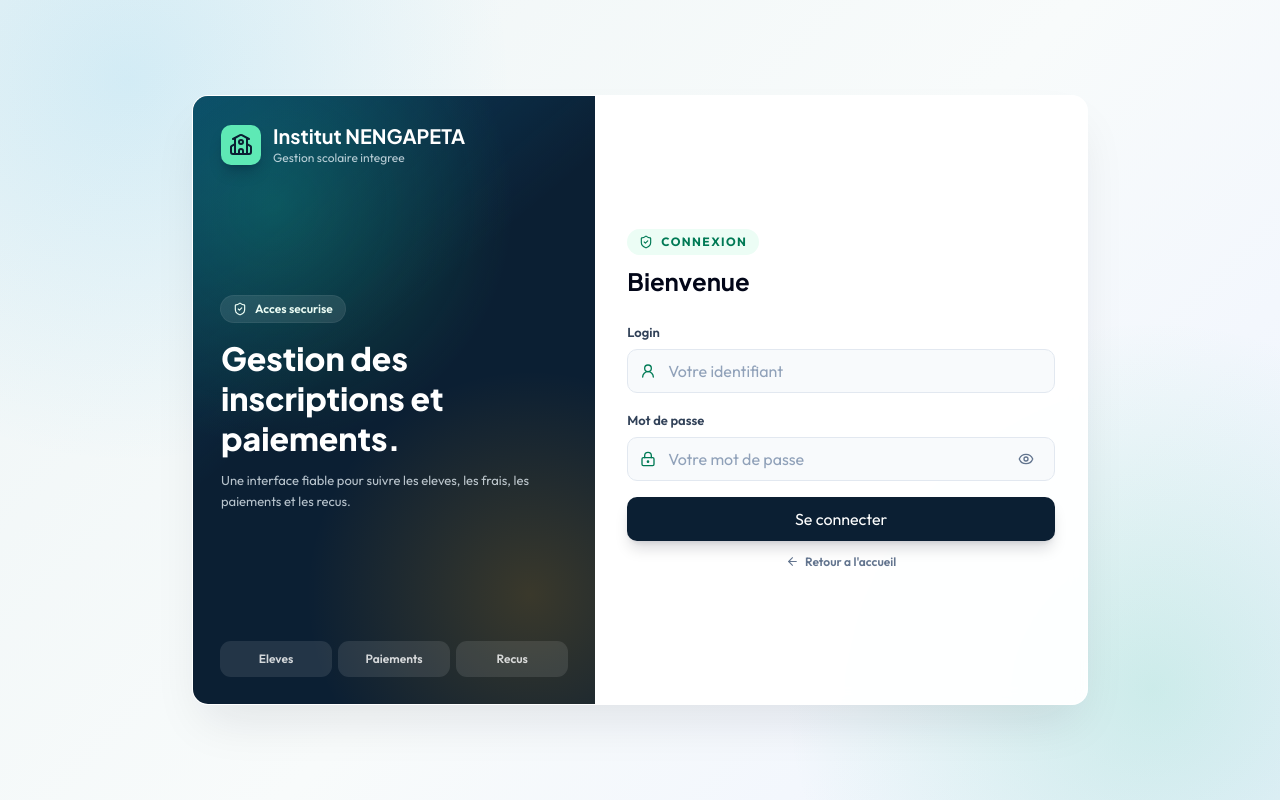
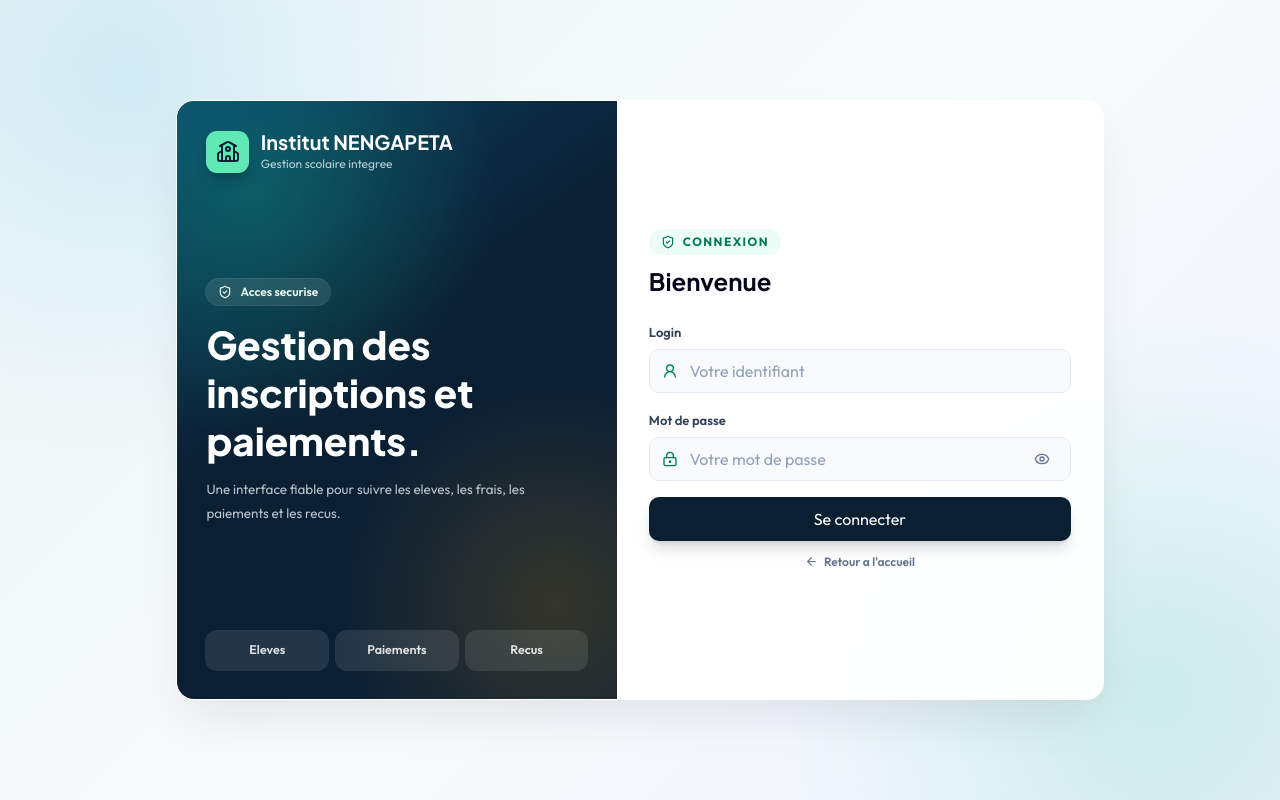
Before and after one commit to Amani-S21/Gestion_Inscript_Paiement_School, a React (Vite) app in the folder frontend/: page /login in a window 1280 px wide. Built offline with nearby package versions, Linux system fonts and the light colour scheme; no server answers.

Commit message:
update project

```diff
--- a/frontend/src/pages/auth/LoginPage.tsx
+++ b/frontend/src/pages/auth/LoginPage.tsx
@@ -31,47 +31,51 @@ export function LoginPage() {
   };
 
   return (
-    <main className="relative grid min-h-[100dvh] place-items-center overflow-x-hidden bg-[#eef5f6] px-2 py-3 sm:px-4 sm:py-5 md:h-[100dvh] md:min-h-0 md:overflow-hidden md:py-2">
+    <main className="relative grid min-h-[100dvh] place-items-center overflow-x-hidden bg-[#eef5f6] px-2 py-3 sm:px-4 sm:py-5 lg:h-[100dvh] lg:min-h-0 lg:overflow-hidden lg:py-3">
       <div className="absolute inset-0 bg-[radial-gradient(circle_at_10%_10%,rgba(14,165,233,0.13),transparent_24rem),radial-gradient(circle_at_90%_86%,rgba(16,185,129,0.16),transparent_23rem),linear-gradient(135deg,#eef5f6_0%,#f8fbfb_52%,#eef3ff_100%)]" />
-      <section className="relative grid min-w-0 w-full max-w-[min(56rem,calc(100vw-1rem))] overflow-hidden rounded-[16px] border border-white/80 bg-white/95 shadow-2xl shadow-slate-900/10 backdrop-blur md:h-[calc(100dvh-1rem)] md:max-h-[590px] md:min-h-0 md:grid-cols-[0.9fr_1.1fr] lg:max-h-[610px]">
-        <div className="relative hidden bg-[#0b1f33] p-[clamp(1rem,2.2vw,1.75rem)] text-white md:block">
-          <div className="absolute inset-0 bg-[linear-gradient(140deg,rgba(14,165,233,.26),transparent_42%),radial-gradient(circle_at_20%_18%,rgba(16,185,129,.28),transparent_15rem),radial-gradient(circle_at_84%_82%,rgba(245,158,11,.20),transparent_14rem)]" />
-          <div className="relative flex h-full flex-col justify-between">
+      <section className="relative grid min-w-0 w-full max-w-[min(27rem,calc(100vw-1rem))] overflow-hidden rounded-[18px] border border-white/80 bg-white/95 shadow-2xl shadow-slate-900/10 backdrop-blur lg:h-[min(600px,calc(100dvh-1.5rem))] lg:min-h-0 lg:max-w-[min(58rem,calc(100vw-1.5rem))] lg:grid-cols-[0.95fr_1.05fr]">
+        <aside className="relative hidden min-h-0 overflow-hidden bg-[#0b1f33] p-[clamp(1.1rem,2.3vw,1.9rem)] text-white lg:block">
+          <div className="absolute inset-0 bg-[linear-gradient(145deg,rgba(14,165,233,.28),transparent_43%),radial-gradient(circle_at_18%_16%,rgba(16,185,129,.3),transparent_15rem),radial-gradient(circle_at_86%_84%,rgba(245,158,11,.18),transparent_14rem)]" />
+          <div className="relative flex h-full flex-col justify-between gap-4">
             <div className="flex items-center gap-3">
-              <div className="grid h-[clamp(2rem,3.4vw,2.5rem)] w-[clamp(2rem,3.4vw,2.5rem)] place-items-center rounded-[10px] bg-emerald-300 text-[#0b1f33] shadow-lg shadow-slate-950/20">
-                <School className="h-[clamp(1.1rem,2vw,1.5rem)] w-[clamp(1.1rem,2vw,1.5rem)]" />
+              <div className="grid h-[clamp(2.1rem,3.4vw,2.65rem)] w-[clamp(2.1rem,3.4vw,2.65rem)] place-items-center rounded-[11px] bg-emerald-300 text-[#0b1f33] shadow-lg shadow-slate-950/20">
+                <School className="h-[clamp(1.15rem,2vw,1.5rem)] w-[clamp(1.15rem,2vw,1.5rem)]" />
               </div>
               <div className="min-w-0">
                 <p className="heading text-[clamp(1rem,1.55vw,1.25rem)] font-bold leading-tight">Institut NENGAPETA</p>
                 <p className="text-[clamp(0.65rem,1vw,0.75rem)] text-sky-50/75">Gestion scolaire integree</p>
               </div>
             </div>
+
             <div>
-              <div className="mb-[clamp(0.6rem,1.5vw,1rem)] inline-flex items-center gap-2 rounded-full bg-white/10 px-3 py-1 text-[clamp(0.65rem,1vw,0.75rem)] font-semibold text-emerald-50 ring-1 ring-white/15">
+              <div className="mb-[clamp(0.7rem,1.5vw,1rem)] inline-flex items-center gap-2 rounded-full bg-white/10 px-3 py-1 text-[clamp(0.65rem,1vw,0.75rem)] font-semibold text-emerald-50 ring-1 ring-white/15">
                 <ShieldCheck className="h-[clamp(0.75rem,1.2vw,0.875rem)] w-[clamp(0.75rem,1.2vw,0.875rem)]" />
                 Acces securise
               </div>
-              <p className="heading max-w-md text-[clamp(1.35rem,2.7vw,2rem)] font-extrabold leading-tight">Gestion des inscriptions et paiements.</p>
-              <p className="mt-[clamp(0.5rem,1.2vw,0.75rem)] max-w-sm text-[clamp(0.7rem,1.05vw,0.8125rem)] leading-[1.65] text-sky-50/75">
+              <h2 className="heading max-w-md text-[clamp(1.45rem,3vw,2.4rem)] font-extrabold leading-tight">
+                Gestion des inscriptions et paiements.
+              </h2>
+              <p className="mt-[clamp(0.55rem,1.2vw,0.85rem)] max-w-sm text-[clamp(0.72rem,1.05vw,0.86rem)] leading-[1.75] text-sky-50/75">
                 Une interface fiable pour suivre les eleves, les frais, les paiements et les recus.
               </p>
             </div>
+
             <div className="grid grid-cols-3 gap-2">
               {["Eleves", "Paiements", "Recus"].map((item) => (
-                <div key={item} className="rounded-[10px] bg-white/10 px-2 py-[clamp(0.4rem,1vw,0.5rem)] text-center text-[clamp(0.65rem,1vw,0.75rem)] font-semibold text-white/80 ring-1 ring-white/10">
+                <div key={item} className="rounded-[11px] bg-white/10 px-2 py-2.5 text-center text-[clamp(0.66rem,1vw,0.78rem)] font-semibold text-white/85 ring-1 ring-white/10">
                   {item}
                 </div>
               ))}
             </div>
           </div>
-        </div>
+        </aside>
         <form onSubmit={submit} className="flex min-h-0 min-w-0 flex-col justify-center p-[clamp(0.8rem,4vw,2rem)]">
-          <div className="mb-[clamp(0.75rem,3vw,1rem)] flex min-w-0 items-center gap-2.5 md:hidden">
+          <div className="mb-[clamp(0.75rem,3vw,1rem)] flex min-w-0 items-center gap-2.5 lg:hidden">
             <div className="grid h-[clamp(2rem,10vw,2.25rem)] w-[clamp(2rem,10vw,2.25rem)] shrink-0 place-items-center rounded-[10px] bg-[#0b1f33] text-emerald-200">
               <School className="h-[clamp(1.05rem,5vw,1.25rem)] w-[clamp(1.05rem,5vw,1.25rem)]" />
             </div>
             <div className="min-w-0">
-              <p className="heading break-words text-[clamp(0.95rem,5vw,1.125rem)] font-bold leading-tight text-slate-950">Institut NENGAPETA</p>
+              <p className="heading max-w-full break-words text-[clamp(0.95rem,4.5vw,1.125rem)] font-bold leading-tight text-slate-950">Institut NENGAPETA</p>
               <p className="text-[clamp(0.65rem,3.2vw,0.75rem)] font-medium text-slate-500">Gestion scolaire integree</p>
             </div>
           </div>
```
Also changed, not shown: 4 other files (tests, documents, lock files or other folders).
